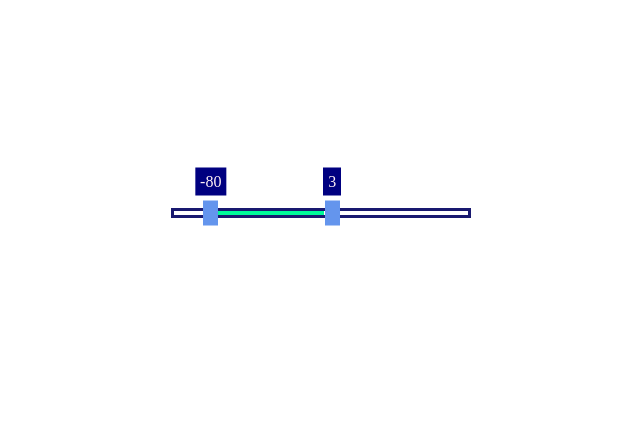
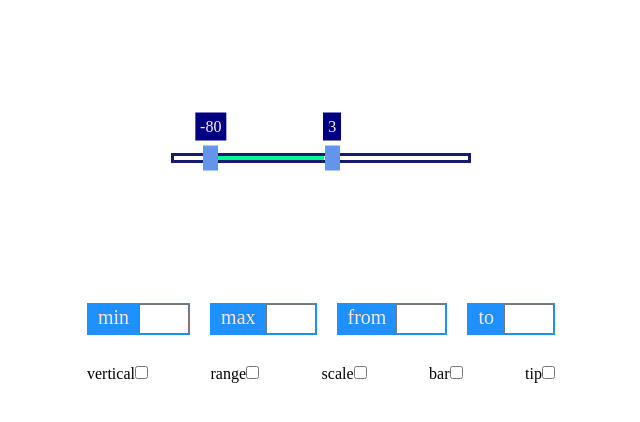
Before and after one commit to kampaku/slider-plugin, a website with bundled scripts: page public/index.html in a window 1280 px wide. Shown: the part 192-614 px from the top of the page, without its empty margins (319-959 px from the left). Built offline with nearby package versions, Linux system fonts and the light colour scheme.

Commit message:
add html for config panel

```diff
--- a/public/index.html
+++ b/public/index.html
@@ -9,7 +9,24 @@
     <title>slider</title>
   </head>
   <body>
-    <div id="root"></div>
+    <div class="wrapper">
+      <div id="root"></div>
+      <div class="panel">
+        <div class="panel-row">
+          <label class="panel__label-number"><span>min</span><input class="panel-number" type="number"></label>
+          <label class="panel__label-number"><span>max</span><input class="panel-number" type="number"></label>
+          <label class="panel__label-number"><span>from</span><input class="panel-number" type="number"></label>
+          <label class="panel__label-number"><span>to</span><input class="panel-number" type="number"></label>
+        </div>
+        <div class="panel-row">
+          <label class="panel__toggle">vertical<input class="panel__toggle-input" type="checkbox"></label>
+          <label class="panel__toggle">range<input class="panel__toggle-input" type="checkbox"></label>
+          <label class="panel__toggle">scale<input class="panel__toggle-input" type="checkbox"></label>
+          <label class="panel__toggle">bar<input class="panel__toggle-input" type="checkbox"></label>
+          <label class="panel__toggle">tip<input class="panel__toggle-input" type="checkbox"></label>
+        </div>
+      </div>
+    </div>
     <script type="module" src="/dist/index.js"></script>
   </body>
 </html>
```
